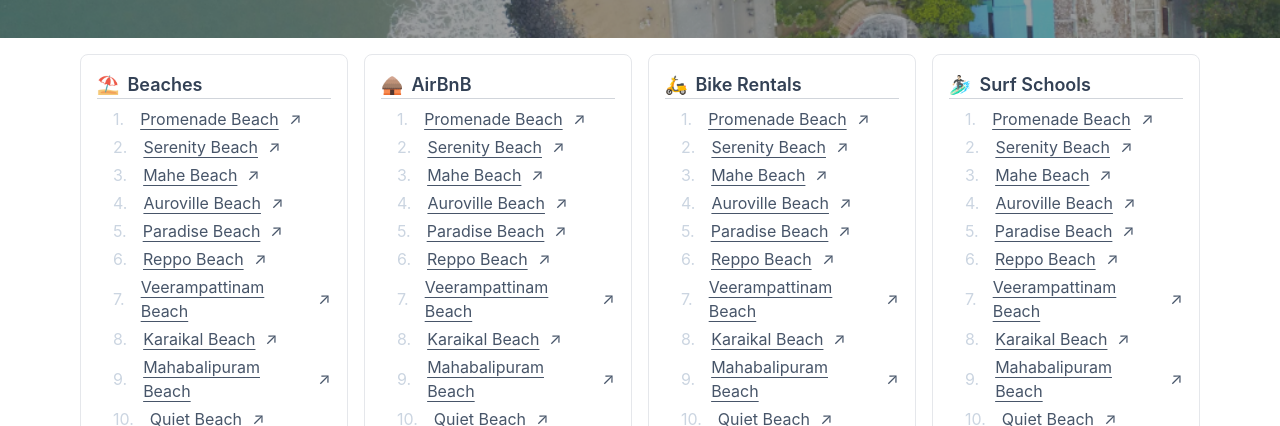
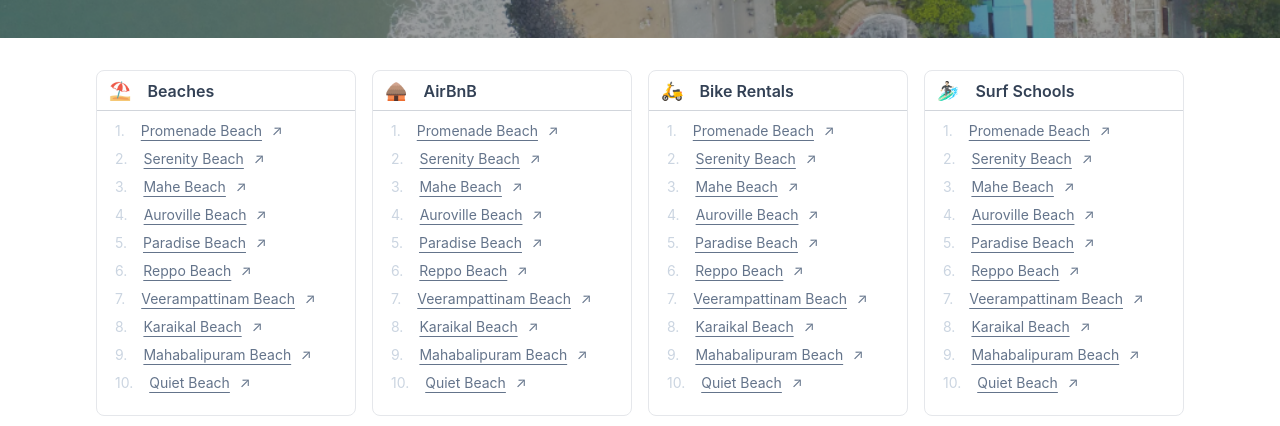
Before and after one commit to ybhrdwj/pondy-life, a Next.js app: page / in a window 1280 px wide. Shown: the part 374-800 px from the top of the page. Built offline with nearby package versions, Linux system fonts and the light colour scheme.

Commit message:
css fixes

```diff
--- a/src/pages/components/ContentGrid.js
+++ b/src/pages/components/ContentGrid.js
@@ -8,23 +8,23 @@ export default function ContentGrid({ title, emoji, items = [] }) { // Set a def
   }
 
   return (
-    <div className="bg-white border border-gray-200 rounded-lg p-4">
+    <div className="bg-white border border-gray-200 rounded-lg">
       <h2 className="flex items-center font-semibold text-lg mb-2 relative">
-        <span>{emoji}</span>
-        <span className="ml-2 text-slate-700">{title}</span>
+        <span className="pl-3">{emoji}</span>
+        <span className="ml-2 text-slate-700 p-2 text-base">{title}</span>
         {/* Absolute-positioned full-width underline for the heading */}
         <div className="absolute bottom-0 left-0 w-full border-b border-gray-300"></div>
       </h2>
-      <ul className="pl-4 counter-reset">
+      <ul className="pl-4 counter-reset pb-4">
         {items.map((item, index) => (
-          <li key={index} className="mb-1 counter-increment group">
-            <a href={item.href} className="flex items-center no-underline" target="_blank" rel="noopener noreferrer">
+          <li key={index} className="mb-1 counter-increment group p-0.5">
+            <a href={item.href} className="flex items-center no-underline text-sm" target="_blank" rel="noopener noreferrer">
               {/* Counter */}
               <span className="counter text-slate-300 mr-2"></span>
               {/* Text with conditional underline on hover */}
-              <span className="text-slate-600 underline underline-offset-4">{item.text}</span>
+              <span className="text-slate-500 underline underline-offset-4">{item.text}</span>
               {/* Separate span for the arrow to prevent it from being underlined */}
-              <span className="ml-2 text-slate-600 transform rotate-[-45deg] inline-block group-hover:no-underline">→</span>
+              <span className="ml-2 text-slate-500 transform rotate-[-45deg] inline-block group-hover:no-underline">→</span>
             </a>
             {/* Full-width underline for each list item */}
             <div className="absolute bottom-0 left-0 w-full"></div>
--- a/src/pages/index.js
+++ b/src/pages/index.js
@@ -24,7 +24,7 @@ export default function Home() {
     <div>
       <Header />
       <Hero />
-      <main className="bg-white max-w-6xl mx-auto grid grid-cols-1 md:grid-cols-2 lg:grid-cols-4 gap-4 p-4">
+      <main className="bg-white max-w-6xl mx-auto grid grid-cols-1 md:grid-cols-2 lg:grid-cols-4 gap-4 p-8">
         <ContentGrid title="Beaches" emoji="⛱️" items={beachItems} />
         <ContentGrid title="AirBnB" emoji="🛖" items={beachItems} />
         <ContentGrid title="Bike Rentals" emoji="🛵" items={beachItems} />
--- a/src/styles/globals.css
+++ b/src/styles/globals.css
@@ -27,7 +27,7 @@
 }
 
 html, body {
-  font-family: 'Inter', sans-serif;
+  font-family: 'Inter',sans-serif;
 }
 body {
   background-color: white;
```
